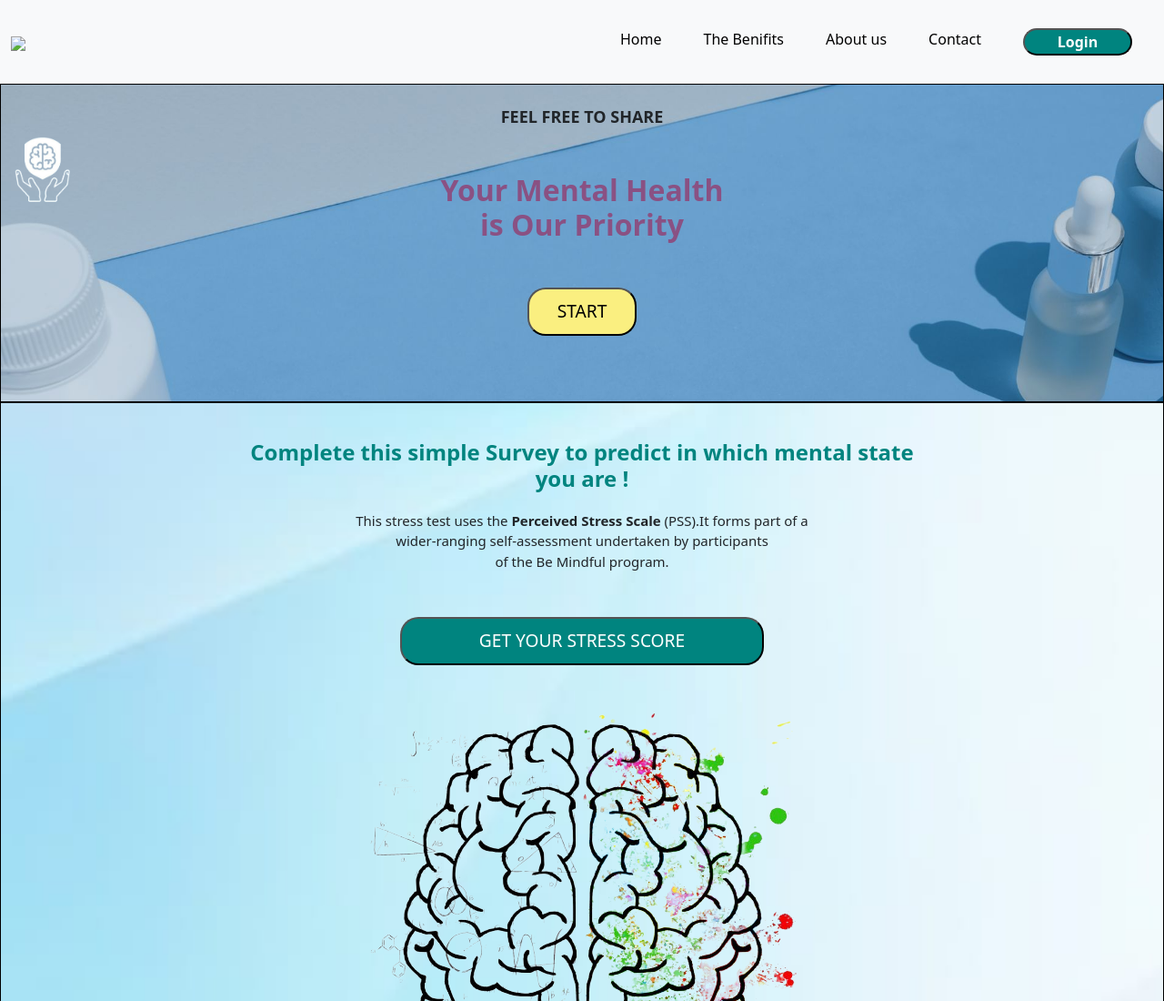
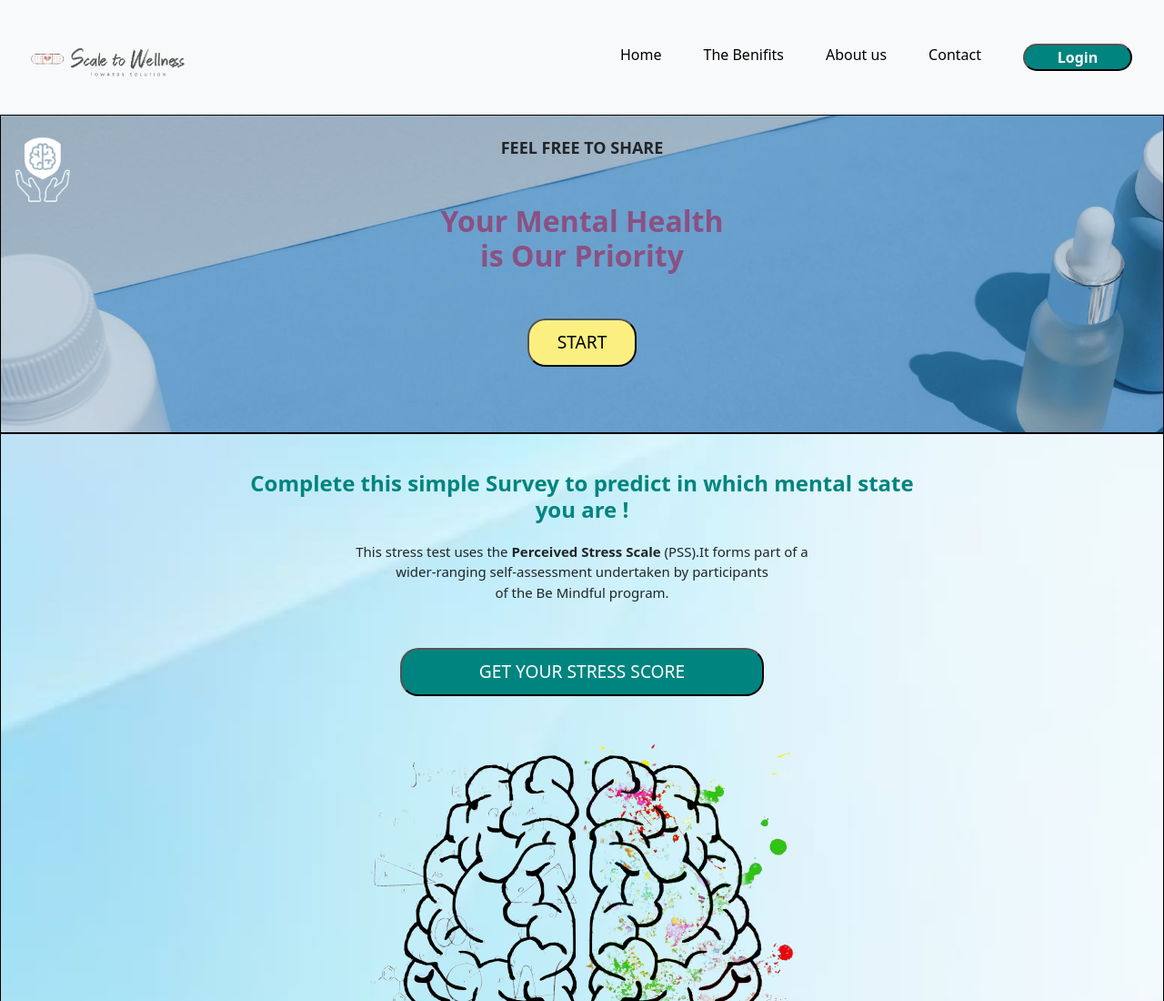
Before and after one commit to asheeransari/project, a plain HTML site: page index.html in a window 1280 px wide. Shown: the top 1100 px of the page at 91% size. Drawn offline with nearby package versions, Linux system fonts and the light colour scheme.

Commit message:
Update index.html

```diff
--- a/index.html
+++ b/index.html
@@ -14,7 +14,7 @@
 
     <div class="navbar navbar-expand-lg bg-body-tertiary">
         <nav class="container-fluid">
-          <a class="navbar-brand" href="#"><img src="\Web Dev\Scale_logo.png" height="100px" id="logoimg"></a>
+          <a class="navbar-brand" href="#"><img src="Scale_logo.png" height="100px" id="logoimg"></a>
           <button class="navbar-toggler" type="button" data-bs-toggle="collapse" data-bs-target="#navbarNav" aria-controls="navbarNav" aria-expanded="false" aria-label="Toggle navigation">
             <span class="navbar-toggler-icon"></span>
           </button>
```
